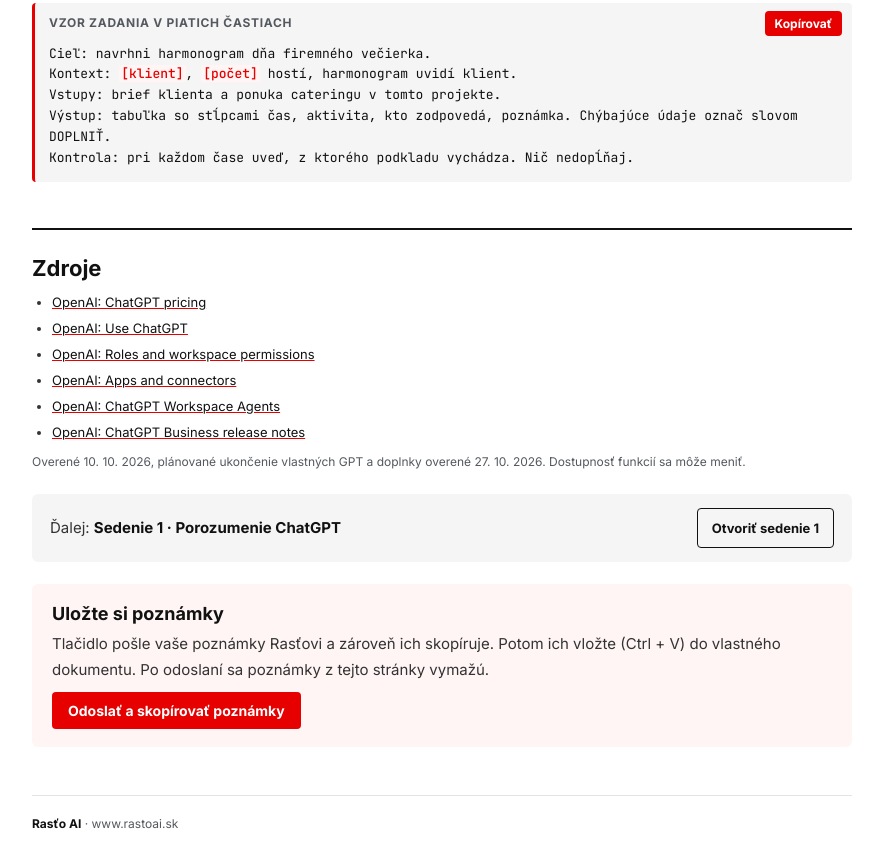
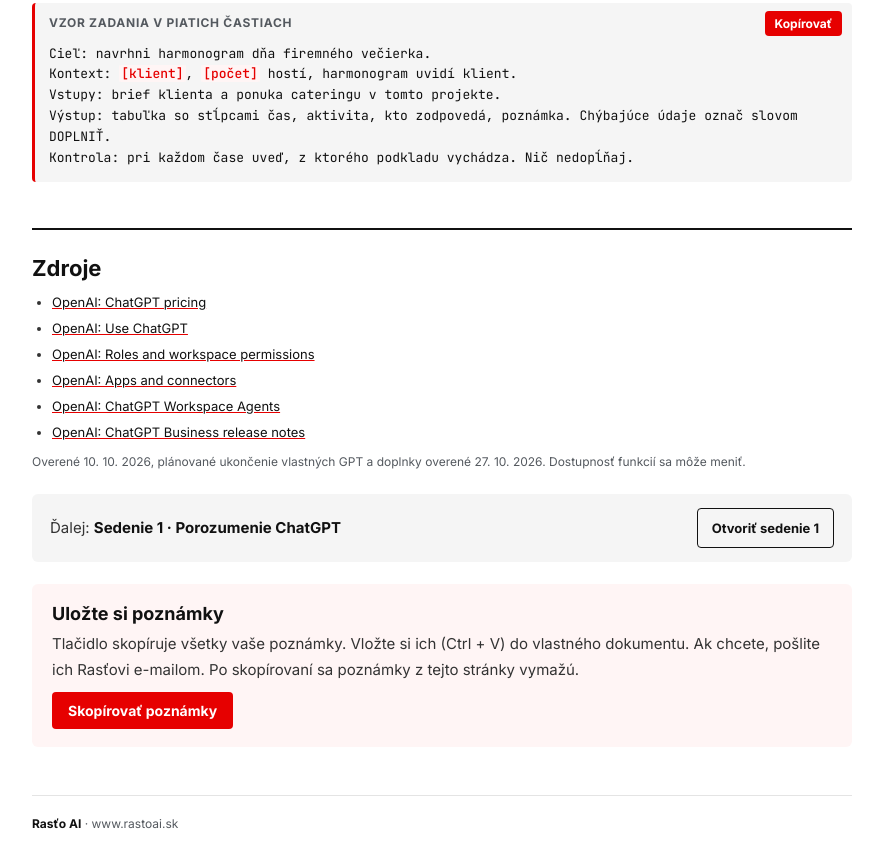
Before and after one commit to airasto/Events-Marketing, a plain HTML site: page index.html in a window 1280 px wide. Shown: the part 6364-7227 px from the top of the page, without its empty margins (198-1081 px from the left). Drawn offline with Linux system fonts and the light colour scheme.

Commit message:
Poznámky len kopírovaním, bez odosielania e-mailom
Co-Authored-By: Claude Opus 5.5 <noreply@anthropic.com>
Claude-Session: https://claude.ai/code/session_014Gj1ZUXyN5bvZkFfRoeH6h

```diff
--- a/index.html
+++ b/index.html
@@ -180,7 +180,7 @@ const esc = s => String(s).replace(/&/g,'&amp;').replace(/</g,'&lt;').replace(/>
 const nb = s => esc(s).replace(/(?<=^|[\s(„])([aiouvkszAIOUVKSZ]) /g, '$1 ');
 const K = 'kora-' + MODE + '-';
 /* Adresa Google Apps Script, ktorý pošle poznámky e-mailom Rasťovi. Prázdne = len kopírovanie. */
-const NOTES_ENDPOINT = 'https://script.google.com/macros/s/AKfycbwEN-33emo127mAUrSSmmtuhCECe4qq_JTzXezvaiHcUsk5ZEiodo0kCl1P-3RXuNza/exec';
+const NOTES_ENDPOINT = '';
 const store = {
   get(k){ try{ return localStorage.getItem(K+k) }catch(e){ return null } },
   set(k,v){ try{ localStorage.setItem(K+k,v) }catch(e){} },
@@ -272,8 +272,8 @@ function task(s,t){
 }
 function notesBlock(n){
   return `<div class="notes-box"><h2>Uložte si poznámky</h2>
-    <p>Tlačidlo pošle vaše poznámky Rasťovi a zároveň ich skopíruje. Potom ich vložte (Ctrl + V) do vlastného dokumentu. Po odoslaní sa poznámky z tejto stránky vymažú.</p>
-    <button type="button" class="copy big" data-notes="${n}">Odoslať a skopírovať poznámky</button>
+    <p>Tlačidlo skopíruje všetky vaše poznámky. Vložte si ich (Ctrl + V) do vlastného dokumentu. Ak chcete, pošlite ich Rasťovi e-mailom. Po skopírovaní sa poznámky z tejto stránky vymažú.</p>
+    <button type="button" class="copy big" data-notes="${n}">Skopírovať poznámky</button>
     <p class="notes-msg" id="notes-msg-${n}" role="status"></p>
     <textarea class="notes-out" id="notes-out-${n}" rows="8" readonly hidden></textarea></div>`;
 }
```
